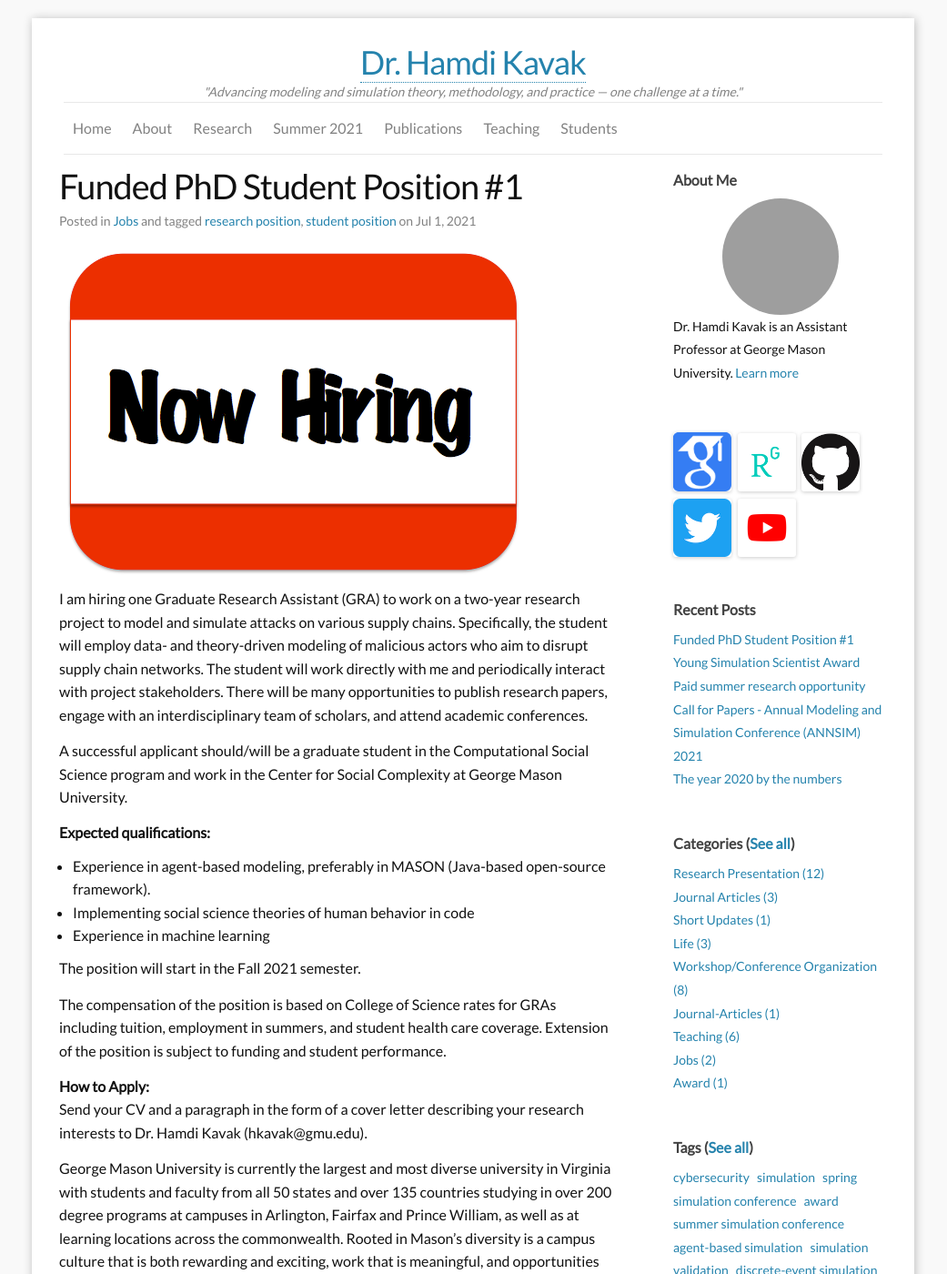
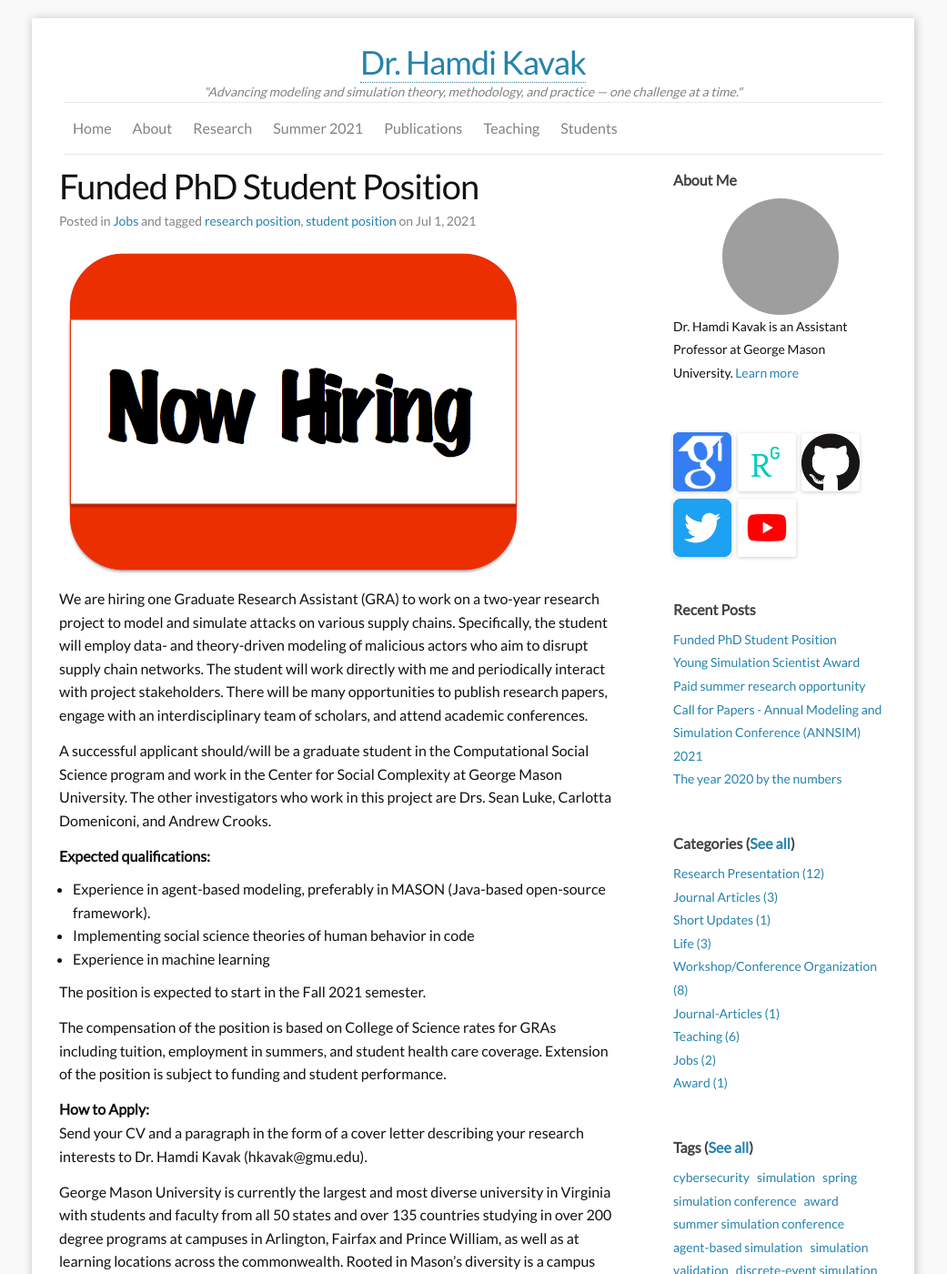
Before and after one commit to hamdikavak/hamdikavak.github.io, a Jekyll site: the page built from _posts/2021-07-01-funded-phd-position.md, in a window 1280 px wide and 1400 px high. Shown: the whole window at 91% size, without its empty margins (120-1161 px from the left). Built offline with Jekyll 4.4.1, drawn with Linux system fonts in a browser that asks for light colours; nearby versions of some CDN libraries; comment, search, counter and statistics services are not loaded; grey boxes are pictures that could not be loaded.

Commit message:
GRA1 position

```diff
--- a/_posts/2021-07-01-funded-phd-position.md
+++ b/_posts/2021-07-01-funded-phd-position.md
@@ -1,6 +1,6 @@
 ---
 published: true
-title: Funded PhD Student Position &#35;1
+title: Funded PhD Student Position
 layout: post
 categories:
 - Jobs
@@ -12,16 +12,16 @@ tags:
 
 ![JAnstee (WMF), CC BY-SA 3.0 <https://creativecommons.org/licenses/by-sa/3.0>, via Wikimedia Commons]({{ site.baseurl }}/images/posts/2021/2021_now_hiring.png)
 
-I am hiring one Graduate Research Assistant (GRA) to work on a two-year research project to model and simulate attacks on various supply chains. Specifically, the student will employ data- and theory-driven modeling of malicious actors who aim to disrupt supply chain networks. The student will work directly with me and periodically interact with project stakeholders. There will be many opportunities to publish research papers, engage with an interdisciplinary team of scholars, and attend academic conferences.
+We are hiring one Graduate Research Assistant (GRA) to work on a two-year research project to model and simulate attacks on various supply chains. Specifically, the student will employ data- and theory-driven modeling of malicious actors who aim to disrupt supply chain networks. The student will work directly with me and periodically interact with project stakeholders. There will be many opportunities to publish research papers, engage with an interdisciplinary team of scholars, and attend academic conferences.
 
-A successful applicant should/will be a graduate student in the Computational Social Science program and work in the Center for Social Complexity at George Mason University.
+A successful applicant should/will be a graduate student in the Computational Social Science program and work in the Center for Social Complexity at George Mason University. The other investigators who work in this project are Drs. Sean Luke, Carlotta Domeniconi, and Andrew Crooks.
 
 **Expected qualifications:**
 - Experience in agent-based modeling, preferably in MASON (Java-based open-source framework).
 - Implementing social science theories of human behavior in code
 - Experience in machine learning
 
-The position will start in the Fall 2021 semester.
+The position is expected to start in the Fall 2021 semester.
 
 The compensation of the position is based on College of Science rates for GRAs including tuition, employment in summers, and student health care coverage. Extension of the position is subject to funding and student performance.
 
```
